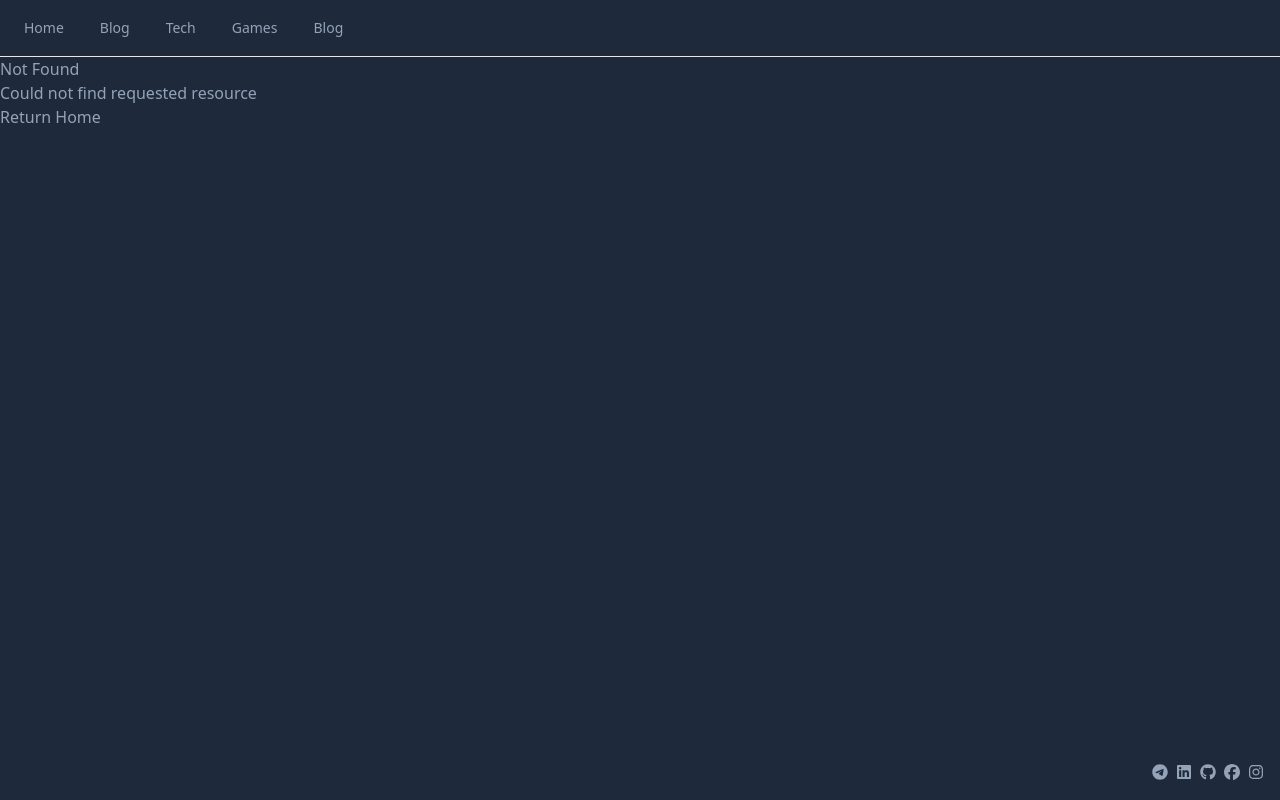
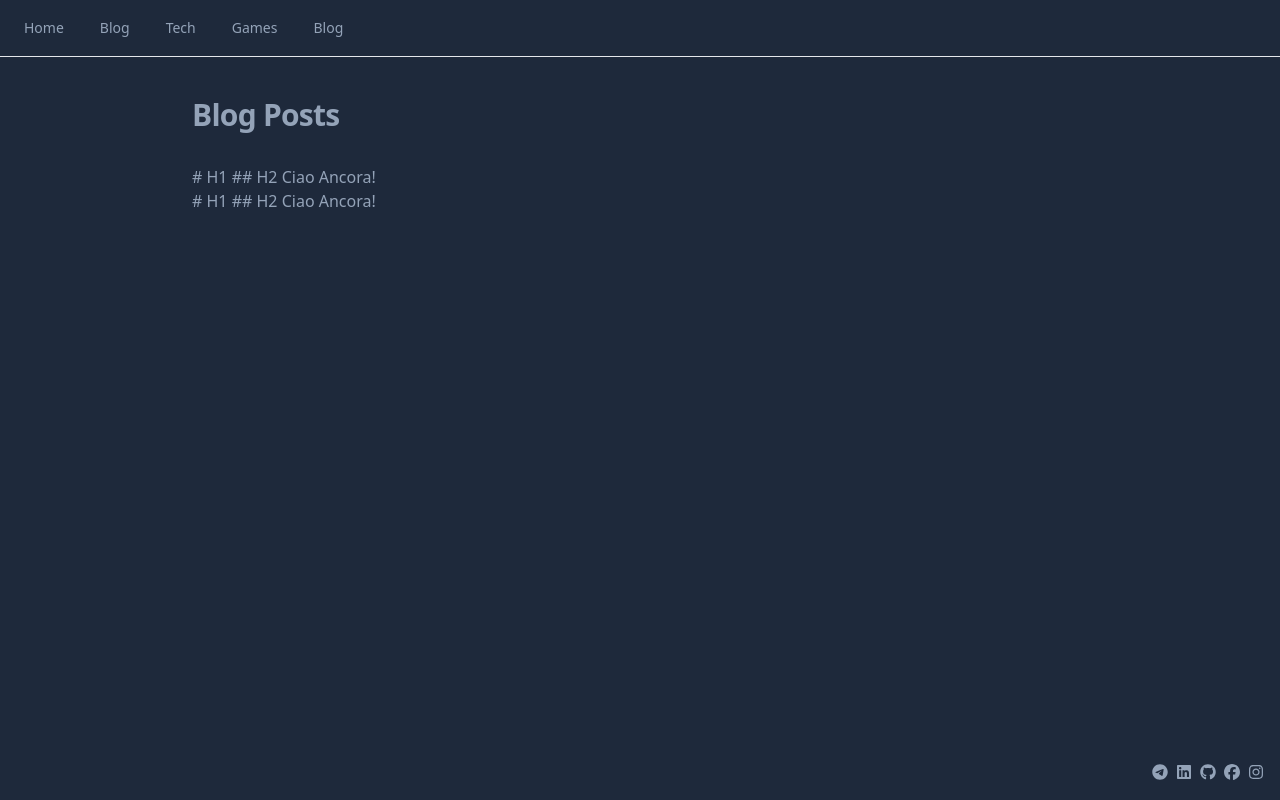
Before and after one commit to diegoroccia/website, a Next.js app: page /blog/due in a window 1280 px wide. Before the commit this address had no page. Built offline with nearby package versions, Linux system fonts and the light colour scheme.

Commit message:
Mon Jan 20 01:00:04 AM CET 2025
Signed-off-by: Diego Roccia <diego.roccia@gmail.com>

```diff
--- /dev/null
+++ b/app/blog/[slug]/page.tsx
@@ -0,0 +1,30 @@
+import { getPosts } from "@/lib/utils";
+
+const posts = getPosts();
+
+export function generateStaticParams() {
+  return posts.map((post) => ({
+    slug: post.slug,
+  }));
+}
+
+export default async function Page({
+  params,
+}: {
+  params: Promise<{ slug: string }>;
+}) {
+  const p = await params;
+
+  const post = posts.find((post) => post.slug === p.slug);
+
+  if (!post) {
+    return <div>Post not found</div>;
+  }
+
+  return (
+    <article className="prose lg:prose-xl">
+      <h1>{post.title}</h1>
+      <div>{post.content}</div>
+    </article>
+  );
+}
--- /dev/null
+++ b/app/blog/layout.tsx
@@ -0,0 +1,18 @@
+export default function BlogPageLayouts({
+  children,
+}: Readonly<{
+  children: React.ReactNode;
+}>) {
+  return (
+    <div className="container mx-auto max-w-4xl py-10">
+      <div className="space-y-8">
+        <div className="space-y-4">
+          <h1 className="text-3xl font-bold tracking-tight">Blog Posts</h1>
+        </div>
+
+        {/* Blog post list */}
+        <div className="grid gap-6">{children}</div>
+      </div>
+    </div>
+  );
+}
```
